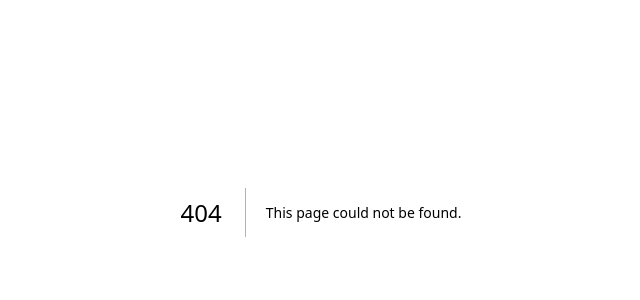
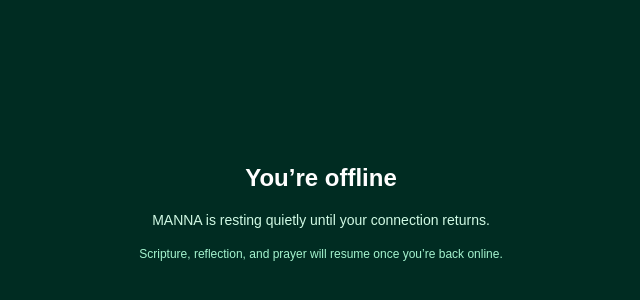
Before and after one commit to improved2025/Manna, a Next.js app: page /offline in a window 1280 px wide. Before the commit this address had no page. Shown: the part 188-488 px from the top of the page, without its empty margins (319-959 px from the left). Built offline with nearby package versions, Linux system fonts and the light colour scheme.

Commit message:
Add real offline page to enable PWA offline fallback

```diff
--- /dev/null
+++ b/app/offline/page.tsx
@@ -0,0 +1,15 @@
+export default function OfflinePage() {
+  return (
+    <main className="min-h-screen flex items-center justify-center bg-emerald-950 px-6">
+      <div className="max-w-md text-center text-white space-y-4">
+        <h1 className="text-2xl font-semibold">You’re offline</h1>
+        <p className="text-sm text-emerald-100">
+          MANNA is resting quietly until your connection returns.
+        </p>
+        <p className="text-xs text-emerald-200">
+          Scripture, reflection, and prayer will resume once you’re back online.
+        </p>
+      </div>
+    </main>
+  );
+}
```
